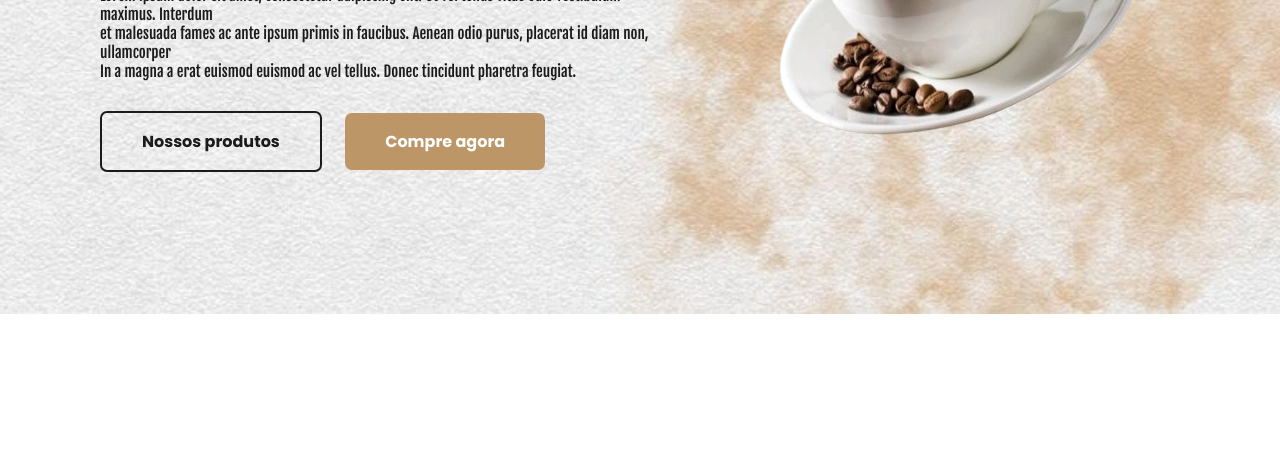
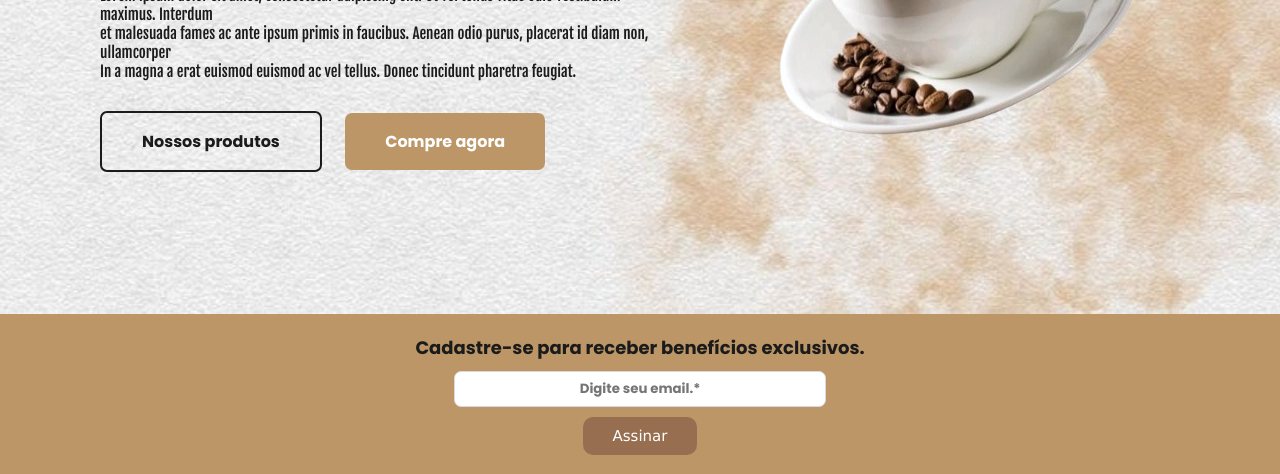
Before and after one commit to annablsantos/Food-Landing-Page, a plain HTML site: page index.html in a window 1280 px wide. Shown: the part 486-960 px from the top of the page. Before the commit the page ends 800 px from the top, so only its background shows below. Drawn offline with Linux system fonts and the light colour scheme.

Commit message:
Adicionando footer

```diff
--- a/index.html
+++ b/index.html
@@ -32,5 +32,10 @@
             <img src="assets/cafe-removebg-preview.png" alt="cafe">
         </div>
     </section>
+    <footer>
+        <p>Cadastre-se para receber benefícios exclusivos.</p>
+        <input type="email" placeholder="Digite seu email.*">
+        <button type="submit">Assinar</button>
+    </footer>
 </body>
 </html>
--- a/style.css
+++ b/style.css
@@ -12,6 +12,9 @@
     --bege:#bc9667;
     --preto-texto:#1b1b1b;
     --branco:#fff;
+}
+::-webkit-scrollbar {
+    width: 5px;
 }
 section{
     padding: 50px 100px;
@@ -102,3 +105,45 @@ header{
 .btn-produtos:hover{
     background: #e2e1e1e5;
 }
+footer {
+    height: 160px;
+    background-color: var(--bege);
+    padding: 20px;
+    text-align: center;
+    display: flex;
+    flex-direction: column;
+    justify-content: center;
+    align-items: center;
+}
+footer p {
+    font-family: 'Poppins', sans-serif;
+    font-size: 18px;
+    color: var(--preto-texto);
+}
+footer input[type="email"] {
+    width: 30%;
+    font-family: 'Poppins', sans-serif;
+    padding: 7px;
+    border: 1px solid #D9D9D9;
+    border-radius: 7px;
+    display: block;
+    margin: 0 auto;
+    text-align:center;
+    margin-bottom: 10px;
+    margin-top: 10px;
+    outline: none;
+}
+footer button[type="submit"] {
+    padding: 10px 30px;
+    font-family:'Lucida Sans', sans-serif;
+    background-color:#976F50;
+    color: var(--branco);
+    border: none;
+    font-size: 15px;
+    font-weight: 500;
+    border-radius: 10px;
+    cursor: pointer;
+}
+footer button[type="submit"]:hover{
+    background: #AA8664;
+}
```
